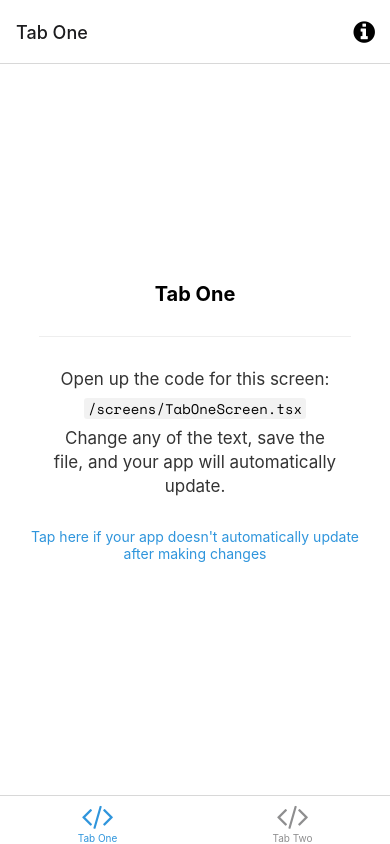
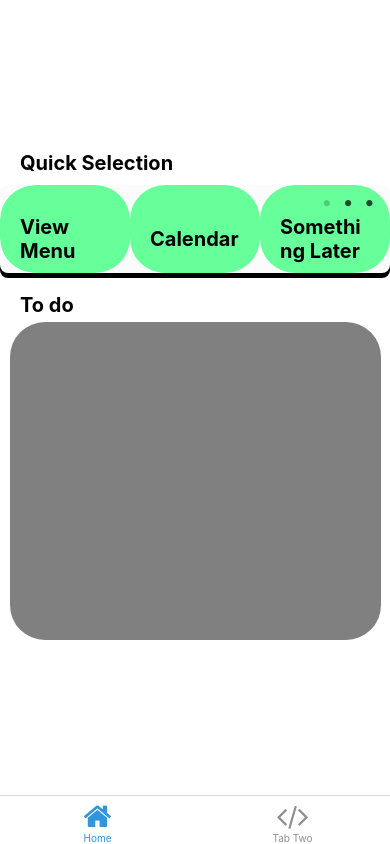
Before and after one commit to CurlzG/House_App, a React Native app: screen /TabOne in a window 390 px wide. Built offline with nearby package versions, Linux system fonts and the light colour scheme; what expo-linking would draw is missing.

Commit message:
Adding Basic App

```diff
--- /dev/null
+++ b/components/Carousel.tsx
@@ -0,0 +1,159 @@
+import React from 'react'
+import { View, ScrollView, TouchableOpacity,StyleSheet,Text, Pressable } from 'react-native'
+import { Stat } from './Stat'
+import { Slide } from './Slide';
+export const Carousel = (props: any) => {
+
+  const { items, style } = props;
+  const itemsPerInterval = props.itemsPerInterval === undefined
+    ? 1
+    : props.itemsPerInterval;
+  const [interval, setInterval] = React.useState(1);
+  const [intervals, setIntervals] = React.useState(1);
+  const [width, setWidth] = React.useState(0);
+
+  const init = (width: number) => {
+    // initialise width
+    setWidth(width);
+    // initialise total intervals
+    const totalItems = items.length;
+    setIntervals(Math.ceil(totalItems / itemsPerInterval));
+  }
+
+  const getInterval = (offset: number) => {
+    for (let i = 1; i <= intervals; i++) {
+      if (offset+1 < (width / intervals) * i) {
+        //console.log(i);
+        return i;
+      }
+      if (i == intervals) {
+       // console.log(i);
+        return i;
+      }
+    }
+    return offset
+  }
+
+  let bullets = [];
+  for (let i = 1; i <= intervals; i++) {
+    bullets.push(
+      <Text
+        key={i}
+        style={[styles.bullet,{opacity:interval===i ? 0.2 : 0.7}]}
+      >
+        &bull;
+      </Text>
+    );
+  }
+
+  return (
+
+    <View style={styles.container}>
+
+      <ScrollView
+        horizontal={true}
+        contentContainerStyle={{ ...styles.scrollView, width: `${100 * intervals}%`,borderRadius:35}}
+        showsHorizontalScrollIndicator={false}
+
+        onContentSizeChange={(w, h) => init(w)}
+        onScroll={data => {
+
+          setWidth(data.nativeEvent.contentSize.width);
+          //console.log(data.nativeEvent.contentOffset.x);
+          setInterval(getInterval(data.nativeEvent.contentOffset.x));
+        }}
+        scrollEventThrottle={200}
+        pagingEnabled
+        decelerationRate="fast"
+      >
+        {items.map((item: any, index: number) => {
+          switch (style) {
+            case 'stats':
+              return (
+                <Stat
+                  key={index}
+                  label={item.label}
+                  value={item.value}
+                />
+              );
+            default:
+              return (
+                <Slide
+                  key={index}
+                  title={item.title}
+                />
+                              );
+          }
+        })}
+      </ScrollView>
+      <View style={styles.bullets}>
+        {bullets}
+      </View>
+
+    </View>
+  );
+}
+      /**
+       *       <Carousel
+        style='stats'
+        itemsPerInterval={3}
+        items={[{
+          label: 'TODAY',
+          value: 1,
+        }, {
+          label: 'THIS WEEK',
+          value: 39,
+        }, {
+          label: 'THIS MONTH',
+          value: 120,
+        }, {
+          label: 'YESTERDAY',
+          value: 3,
+        }, {
+          label: 'LAST WEEK',
+          value: 25,
+        }, {
+          label: 'LAST MONTH',
+          value: 175,
+        }]}
+      />
+       */
+
+const styles = StyleSheet.create({
+  statsHead: {
+    paddingTop: 10,
+    paddingHorizontal: 12,
+  },
+  container: {
+    width: '100%',
+    backgroundColor: '#fbfbfb',
+    borderColor: '#ebebeb',
+    borderRadius: 8,
+    marginTop: 10,
+    shadowOffset: {
+      width: 0,
+      height: 5
+    },
+  },
+  scrollView: {
+    display: 'flex',
+    flexDirection: 'row',
+    overflow: 'hidden',
+  },
+  bullets: {
+    position: 'absolute',
+    top: 0,
+    right: 0,
+    display: 'flex',
+    justifyContent: 'flex-start',
+    flexDirection: 'row',
+    paddingHorizontal: 10,
+    paddingTop: 5,
+   // opacity: interval === i ? 0.5 : 0.1
+  },
+  bullet: {
+    paddingHorizontal: 5,
+    fontSize: 20,
+  }
+});
+export default Carousel;
--- /dev/null
+++ b/components/Slide.tsx
@@ -0,0 +1,50 @@
+import React from 'react'
+import { View, Text } from 'react-native'
+import { StyleSheet,TouchableHighlight } from 'react-native'
+import Navigation from '../navigation';
+
+export const Slide = (props: any) => {
+
+  const { title } = props;
+  const click = () => {
+    console.log("hello")
+  }
+  return (
+
+    <View style={styles.slide} onTouchEnd={() => {}} >
+      <Text style={styles.slideText }>
+        {title}
+      </Text>
+    </View>
+  );
+}
+const styles = StyleSheet.create({
+    slide: {
+        paddingHorizontal: 20,
+        paddingBottom: 10,
+        paddingTop: 30,
+        padding:20,
+        flexBasis: '50%',
+        flex: 1,
+        maxWidth: '50%',
+        display: 'flex',
+        backgroundColor:'#66ff99',
+        flexDirection: 'row',
+        flexWrap: 'wrap',
+        borderRadius:35,
+        alignItems: 'center',
+        alignContent: 'center',
+        justifyContent: 'center',
+        height: 100,
+        width:130,
+        minWidth:130,
+
+      },
+      slideText: {
+        width: '100%',
+        textAlign: 'left',
+        fontSize: 20,
+        fontWeight:'bold'
+      },
+    });
+export default Slide;
--- /dev/null
+++ b/components/Stat.tsx
@@ -0,0 +1,53 @@
+import React from 'react'
+import { View, Text } from 'react-native'
+import { StyleSheet } from 'react-native'
+export const Stat = (props: any) => {
+
+  const { label, value } = props;
+
+  return (
+    <View style={styles.stat}>
+      <Text style={{ ...styles.statText }}>
+        {value}
+      </Text>
+      <View style={styles.statHold}>
+        <Text style={styles.statLabel}>
+          {label}
+        </Text>
+      </View>
+    </View>
+  );
+}
+const styles = StyleSheet.create({
+    stat: {
+        paddingHorizontal: 20,
+        paddingBottom: 10,
+        paddingTop: 30,
+        flexBasis: '33%',
+        flex: 1,
+        maxWidth: '33%',
+        display: 'flex',
+        flexDirection: 'row',
+        flexWrap: 'wrap',
+        alignItems: 'center',
+        alignContent: 'center',
+        justifyContent: 'center',
+      },
+      statText: {
+        width: '100%',
+        textAlign: 'left',
+        fontSize: 20,
+      },
+      statHold: {
+        width: '100%',
+        marginBottom: 8,
+      },
+      statLabel: {
+        width: '100%',
+        textAlign: 'left',
+        fontSize: 11,
+        fontWeight: '600',
+        paddingTop: 5,
+      },
+  });
+export default Stat;
--- a/navigation/index.tsx
+++ b/navigation/index.tsx
@@ -61,27 +61,16 @@ function BottomTabNavigator() {
       initialRouteName="TabOne"
       screenOptions={{
         tabBarActiveTintColor: Colors[colorScheme].tint,
+          headerShown: false
       }}>
       <BottomTab.Screen
         name="TabOne"
         component={TabOneScreen}
+
         options={({ navigation }: RootTabScreenProps<'TabOne'>) => ({
-          title: 'Tab One',
-          tabBarIcon: ({ color }) => <TabBarIcon name="code" color={color} />,
-          headerRight: () => (
-            <Pressable
-              onPress={() => navigation.navigate('Modal')}
-              style={({ pressed }) => ({
-                opacity: pressed ? 0.5 : 1,
-              })}>
-              <FontAwesome
-                name="info-circle"
-                size={25}
-                color={Colors[colorScheme].text}
-                style={{ marginRight: 15 }}
-              />
-            </Pressable>
-          ),
+          title: 'Home',
+          tabBarIcon: ({ color }) => <TabBarIcon name="home" color={color} />,
+
         })}
       />
       <BottomTab.Screen
--- a/package.json
+++ b/package.json
@@ -26,7 +26,7 @@
     "expo-splash-screen": "~0.15.1",
     "expo-status-bar": "~1.3.0",
     "expo-system-ui": "~1.2.0",
-    "expo-web-browser": "~10.2.0",
+    "expo-web-browser": "~10.2.1",
     "react": "17.0.2",
     "react-dom": "17.0.2",
     "react-native": "0.68.2",
@@ -37,9 +37,9 @@
   "devDependencies": {
     "@babel/core": "^7.12.9",
     "@types/react": "~17.0.21",
-    "@types/react-native": "~0.66.13",
+    "@types/react-native": "~0.67.6",
     "jest": "^26.6.3",
-    "jest-expo": "~45.0.0",
+    "jest-expo": "^45.0.0",
     "react-test-renderer": "17.0.2",
     "typescript": "~4.3.5"
   },
--- a/screens/TabOneScreen.tsx
+++ b/screens/TabOneScreen.tsx
@@ -3,13 +3,27 @@ import { StyleSheet } from 'react-native';
 import EditScreenInfo from '../components/EditScreenInfo';
 import { Text, View } from '../components/Themed';
 import { RootTabScreenProps } from '../types';
-
+import Carousel from '../components/Carousel';
 export default function TabOneScreen({ navigation }: RootTabScreenProps<'TabOne'>) {
   return (
     <View style={styles.container}>
-      <Text style={styles.title}>Tab One</Text>
-      <View style={styles.separator} lightColor="#eee" darkColor="rgba(255,255,255,0.1)" />
-      <EditScreenInfo path="/screens/TabOneScreen.tsx" />
+      <Text style={styles.title}>Quick Selection</Text>
+
+
+      <Carousel
+        style='slide'
+        items={[{
+          title: 'View Menu',
+        }, {
+          title: 'Calendar',
+        }, {
+          title: 'Something Later',
+        }]}
+      />
+      <Text style={[styles.title,{paddingTop:20}]}>To do</Text>
+      <View style={{width:'95%',backgroundColor:'grey',height:'40%',borderRadius:35,overflow:'hidden',margin:5,marginLeft:10}}>
+
+      </View>
     </View>
   );
 }
@@ -17,12 +31,14 @@ export default function TabOneScreen({ navigation }: RootTabScreenProps<'TabOne'
 const styles = StyleSheet.create({
   container: {
     flex: 1,
-    alignItems: 'center',
     justifyContent: 'center',
+
   },
   title: {
     fontSize: 20,
     fontWeight: 'bold',
+    textAlign: 'left',
+    paddingLeft:20
   },
   separator: {
     marginVertical: 30,
```
Also changed, not shown: 1 other file (tests, documents, lock files or other folders).
